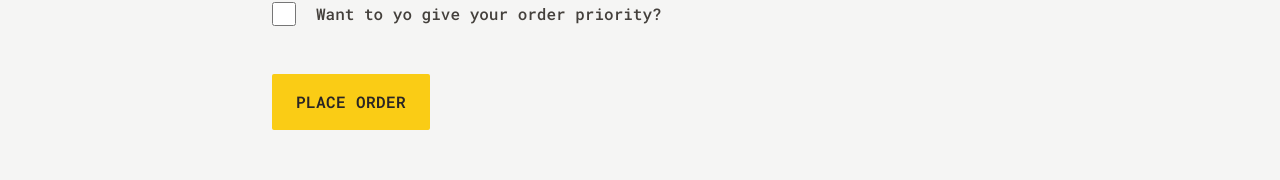
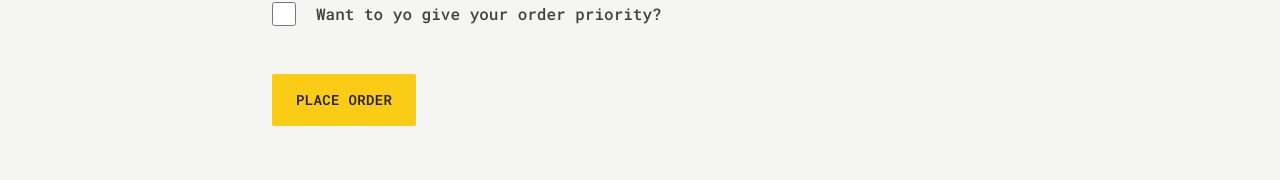
Before and after one commit to G3RGES/fast-react-pizza, a React (Vite) app: page /order/new in a window 1280 px wide. Shown: the part 341-521 px from the top of the page. Built offline with nearby package versions, Linux system fonts and the light colour scheme.

Commit message:
Update Button.jsx

```diff
--- a/src/ui/Button.jsx
+++ b/src/ui/Button.jsx
@@ -2,13 +2,13 @@ import { Link } from "react-router-dom";
 
 function Button({ children, disabled, to, type }) {
   const base =
-    "inline-block rounded-sm bg-yellow-400  font-semibold uppercase tracking-wide text-stone-800 transition-colors duration-300 hover:bg-yellow-300 focus:bg-yellow-300 focus:outline-none focus:ring focus:ring-yellow-300 focus:ring-offset-2 disabled:cursor-not-allowed ";
+    "inline-block text-sm rounded-sm bg-yellow-400 font-semibold uppercase tracking-wide text-stone-800 transition-colors duration-300 hover:bg-yellow-300 focus:bg-yellow-300 focus:outline-none focus:ring focus:ring-yellow-300 focus:ring-offset-2 disabled:cursor-not-allowed ";
 
   const styles = {
     primary: base + "px-4 py-3 md:px-6 md:py-4",
     small: base + "py-2 md:px-5 md:py-2.5 text-xs",
     secondary:
-      "inline-block rounded-sm px-4 py-2.5 md:px-6 md:py-3.5 bg-transparent border-2 border-stone-300 font-semibold uppercase tracking-wide text-stone-400 transition-colors duration-300 hover:text-stone-800 hover:bg-stone-300 focus:text-stone-800 focus:bg-stone-200 focus:outline-none focus:ring focus:ring-stone-800 focus:ring-offset-2 disabled:cursor-not-allowed ",
+      "inline-block text-sm rounded-sm px-4 py-2.5 md:px-6 md:py-3.5 bg-transparent border-2 border-stone-300 font-semibold uppercase tracking-wide text-stone-400 transition-colors duration-300 hover:text-stone-800 hover:bg-stone-300 focus:text-stone-800 focus:bg-stone-200 focus:outline-none focus:ring focus:ring-stone-800 focus:ring-offset-2 disabled:cursor-not-allowed ",
   };
 
   if (to)
```
